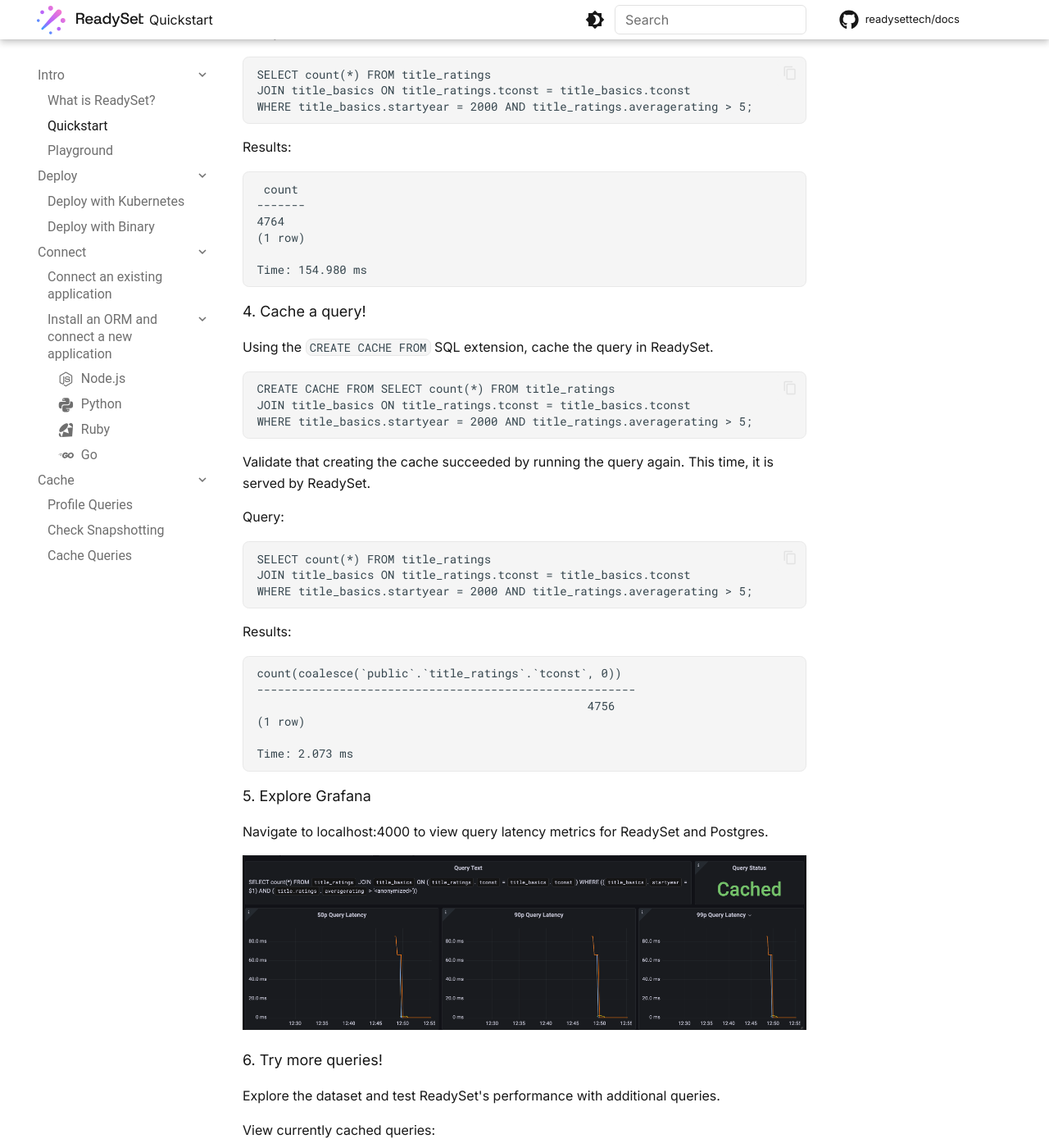
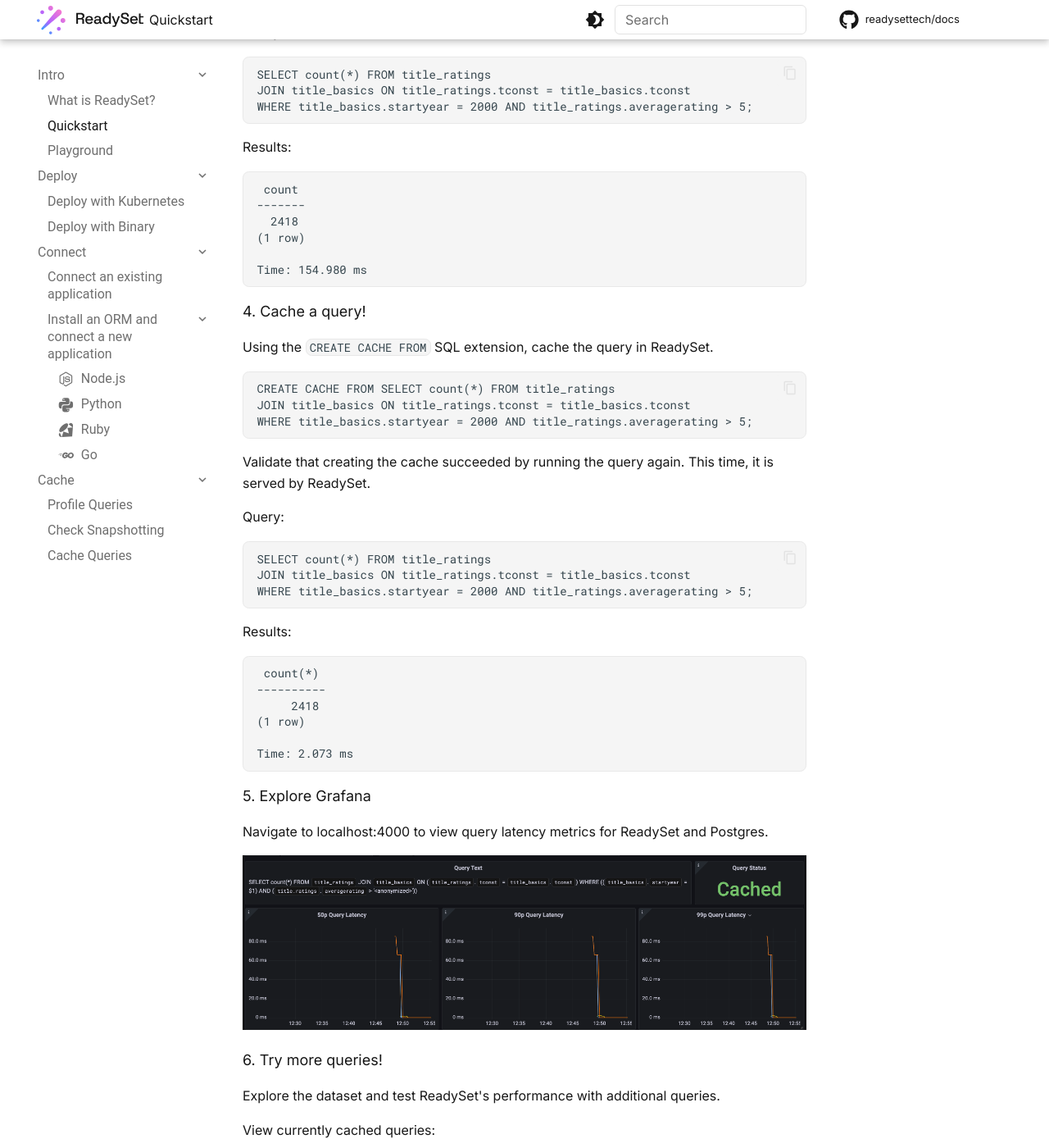
Before and after one commit to readysettech/docs-old, an MkDocs documentation site: the page built from docs/guides/intro/quickstart.md, in a window 1280 px wide and 1400 px high, scrolled down 1115 px. Shown: the whole window at 82% size. Built offline with MkDocs 1.6.1 and Material for MkDocs 9.7.7, drawn with Linux system fonts in a browser that asks for light colours; comment, search, counter and statistics services are not loaded.

Commit message:
quickstart: Fix example results
Fix two issues:
- The postgres result values were wrong (and different between upstream
  and readyset!). Both are confirmed to agree with each other and with
  the corresponding results in the mysql path, so update the docs to
  match.
- The column name in the readyset results has been cleaned up, so update
  the docs to match.

Change-Id: Ie35beba0e05199ab219d47c9277e953f8949d209
Reviewed-on: https://gerrit.readyset.name/c/readyset/+/5580
Tested-by: Buildkite CI
Reviewed-by: Luke Osborne <luke@readyset.io>

````diff
--- a/docs/guides/intro/quickstart.md
+++ b/docs/guides/intro/quickstart.md
@@ -55,7 +55,7 @@
     ```{.text .no-copy}
      count
     -------
-    4764
+      2418
     (1 row)
 
     Time: 154.980 ms
@@ -83,9 +83,9 @@
 
     Results:
     ```{.text .no-copy}
-    count(coalesce(`public`.`title_ratings`.`tconst`, 0))
-    -------------------------------------------------------
-                                                    4756
+     count(*)
+    ----------
+         2418
     (1 row)
 
     Time: 2.073 ms
@@ -197,11 +197,11 @@
 
     Results:
     ```{.text .no-copy}
-    +-------------------------------------------------------+
-    | count(coalesce(`testdb`.`title_ratings`.`tconst`, 0)) |
-    +-------------------------------------------------------+
-    |                                                  2418 |
-    +-------------------------------------------------------+
+    +----------+
+    | count(*) |
+    +----------+
+    |     2418 |
+    +----------+
     1 row in set (0.03 sec)
     ```
 
````
